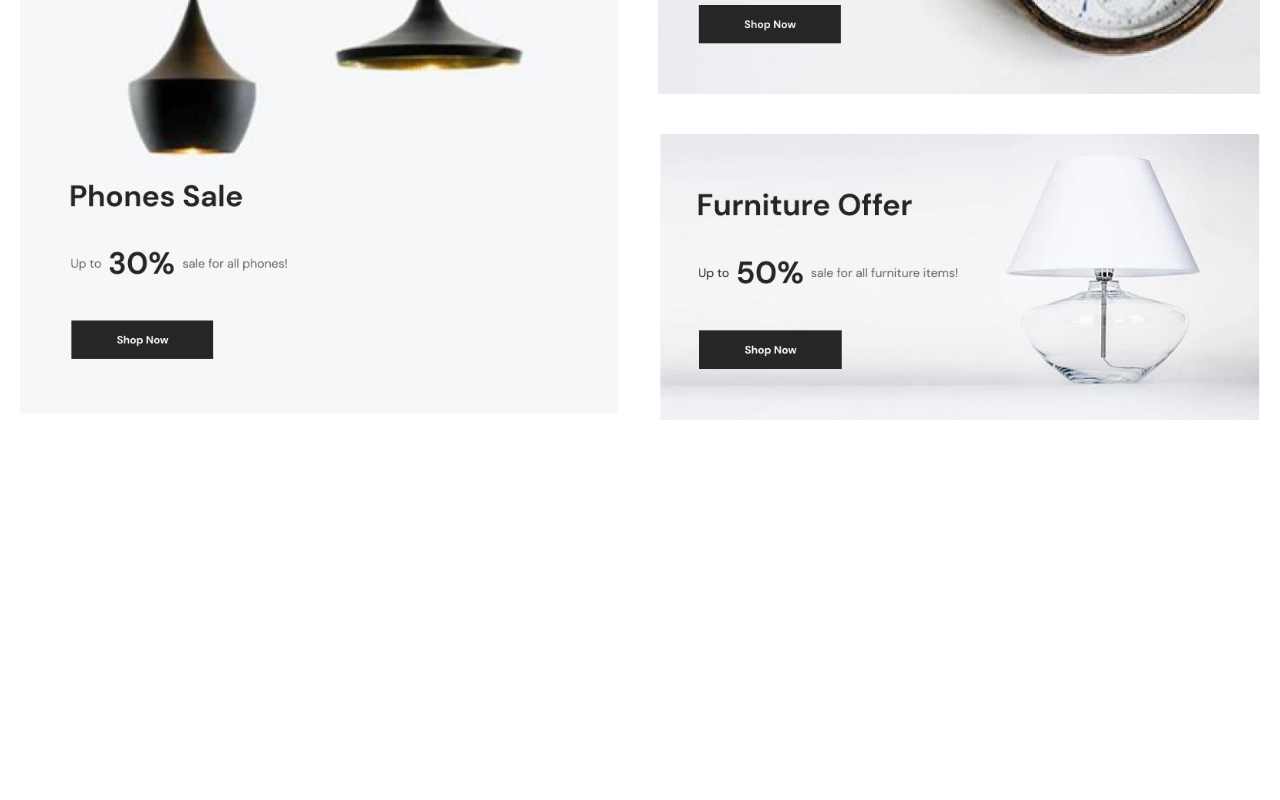
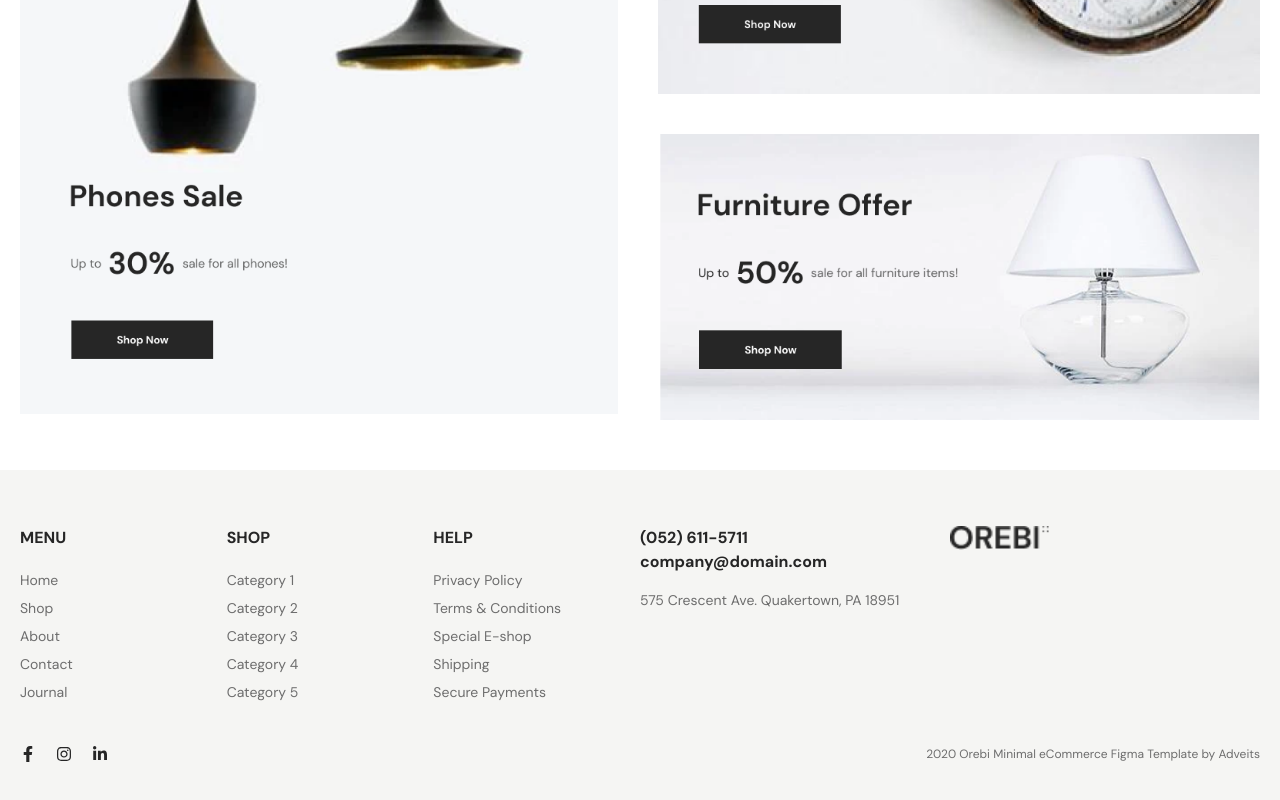
Before and after one commit to SomorMk/Orebi-Ecommerce, a React (Vite) app: page / in a window 1280 px wide. Shown: the part 867-1667 px from the top of the page. Before the commit the page ends 1337 px from the top, so only its background shows below. Built offline with nearby package versions, Linux system fonts and the light colour scheme.

Commit message:
footer addad

```diff
--- /dev/null
+++ b/src/Components/Footer.jsx
@@ -0,0 +1,82 @@
+import React from 'react'
+import Container from './SubComponents/Container'
+import Flex from './SubComponents/Flex'
+import FooterMenuCol, { FooterContact, FooterMenuItem } from './SubComponents/FooterMenuCol'
+import Image from './SubComponents/Image'
+import Logo from '/images/logo.png'
+import { Link } from 'react-router-dom'
+import { FaFacebookF } from "react-icons/fa";
+import { FaLinkedinIn } from "react-icons/fa";
+import { FaInstagram } from "react-icons/fa";
+
+const Footer = () => {
+  return (
+    <footer className='py-8 lg:py-14 bg-footerBg'>
+        <Container>
+            <Flex className='flex-col lg:flex-row'>
+
+                <Flex className='w-full lg:w-6/12 order-2 lg:order-1'>
+                    <div className='w-4/12'>
+                        <FooterMenuCol colName='menu'>
+                            <FooterMenuItem itemName='Home' to='/' />
+                            <FooterMenuItem itemName='Shop' to='/' />
+                            <FooterMenuItem itemName='About' to='/' />
+                            <FooterMenuItem itemName='Contact' to='/' />
+                            <FooterMenuItem itemName='Journal' to='/' />
+                        </FooterMenuCol>
+                    </div>
+                    <div className='w-4/12'>
+                        <FooterMenuCol colName='shop'>
+                            <FooterMenuItem itemName='Category 1' to='/' />
+                            <FooterMenuItem itemName='Category 2' to='/' />
+                            <FooterMenuItem itemName='Category 3' to='/' />
+                            <FooterMenuItem itemName='Category 4' to='/' />
+                            <FooterMenuItem itemName='Category 5' to='/' />
+                        </FooterMenuCol>
+                    </div>
+                    <div className='w-4/12'>
+                        <FooterMenuCol colName='help'>
+                            <FooterMenuItem itemName='Privacy Policy' to='/' />
+                            <FooterMenuItem itemName='Terms & Conditions' to='/' />
+                            <FooterMenuItem itemName='Special E-shop' to='/' />
+                            <FooterMenuItem itemName='Shipping' to='/' />
+                            <FooterMenuItem itemName='Secure Payments' to='/' />
+                        </FooterMenuCol>
+                    </div>
+                </Flex>
+
+                <Flex className='w-full lg:w-6/12 flex-col lg:flex-row order-1 lg:order-2 mb-10 lg:mb-0'>
+
+                    <div className='w-full lg:w-6/12 order-2 lg:order-1'>
+                        <FooterContact />
+                    </div>
+
+                    <div className='w-full lg:w-6/12 order-1 lg:order-2 mb-5 lg:mb-0'>
+                        <div>
+                            <Image src={Logo} alt='Logo' className='w-full max-w-[70px] md:max-w-[100px]' />
+                        </div>
+                    </div>
+
+                </Flex>
+
+            </Flex>
+
+            <Flex className='flex-col items-center lg:flex-row lg:justify-between lg:items-center mt-10'>
+                <div>
+                    <ul className='flex gap-5'>
+                        <li><Link><FaFacebookF className='text-base text-primary hover:scale-125 duration-300' /></Link></li>
+                        <li><Link><FaInstagram className='text-base text-primary hover:scale-125 duration-300' /></Link></li>
+                        <li><Link><FaLinkedinIn className='text-base text-primary hover:scale-125 duration-300' /></Link></li>
+                    </ul>
+                </div>
+                <div className='mt-4 lg:mt-0'>
+                    <p className='text-[10px] lg:text-xs text-[#6d6d6d] text-center lg:text-left'>2020 Orebi Minimal eCommerce Figma Template by Adveits</p>
+                </div>
+            </Flex>
+
+        </Container>
+    </footer>
+  )
+}
+
+export default Footer
--- a/src/Components/Layout/RootLayout.jsx
+++ b/src/Components/Layout/RootLayout.jsx
@@ -2,6 +2,7 @@ import React from 'react'
 import { Outlet } from 'react-router-dom'
 import Navbar from '../Navbar'
 import Header from '../Header'
+import Footer from '../Footer'
 
 const RootLayout = () => {
   return (
@@ -9,6 +10,7 @@ const RootLayout = () => {
     <Navbar />
     <Header />
     <Outlet />
+    <Footer />
     </>
   )
 }
--- /dev/null
+++ b/src/Components/SubComponents/FooterMenuCol.jsx
@@ -0,0 +1,31 @@
+import React from 'react'
+import { Link } from 'react-router-dom'
+
+const FooterMenuCol = ({colName,children}) => {
+  return (
+    <div>
+        <h3 className='text-primary text-base font-bold uppercase'>{colName}</h3>
+        <ul className='mt-4'>
+            {children}
+        </ul>
+    </div>
+  )
+}
+
+export const FooterMenuItem = ({itemName, className, to}) =>{
+    return (
+        <li><Link to={to} className={`text-xs lg:text-sm text-[#6d6d6d] leading-6 lg:leading-7 hover:pl-1 hover:text-primary duration-300 ${className}`}>{itemName}</Link></li>
+    )
+}
+
+export const FooterContact = ({itemName, className}) =>{
+    return (
+        <div>
+            <h3 className='text-primary text-sm lg:text-base font-bold'>(052) 611-5711</h3>
+            <h3 className='text-primary text-sm lg:text-base font-bold'>company@domain.com</h3>
+            <h4 className='text-[#6d6d6d] text-sm mt-4'>575 Crescent Ave. Quakertown, PA 18951</h4>
+        </div>
+    )
+}
+
+export default FooterMenuCol
--- a/tailwind.config.js
+++ b/tailwind.config.js
@@ -9,7 +9,8 @@ export default {
       colors: {
         primary: '#262626',
         secondary: '#767676',
-        headerBg: '#F5F5F3'
+        headerBg: '#F5F5F3',
+        footerBg: '#F5F5F3'
       },
       fontFamily: {
         'dm': ['DM Sans', 'sans-serif']
```
